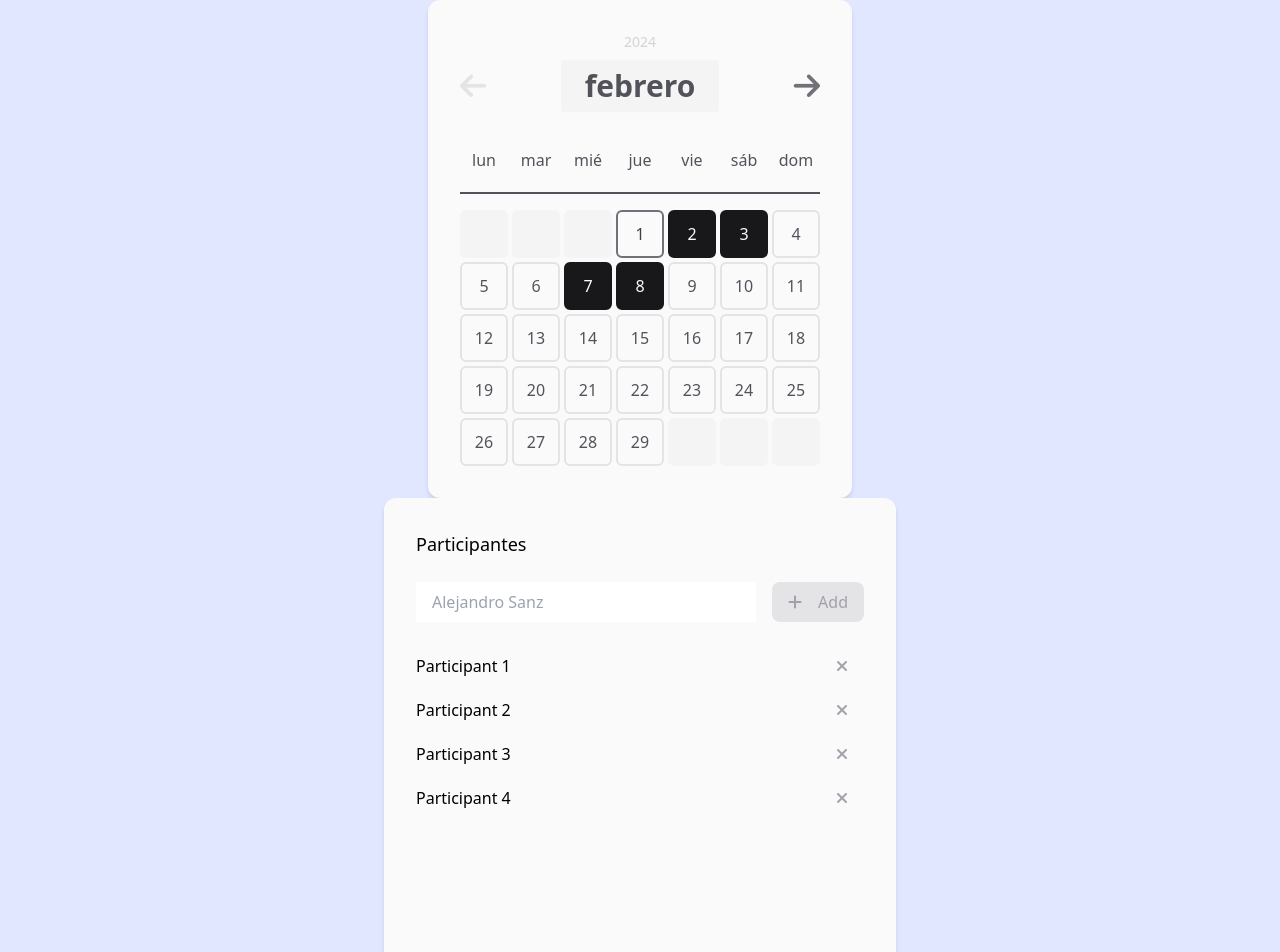
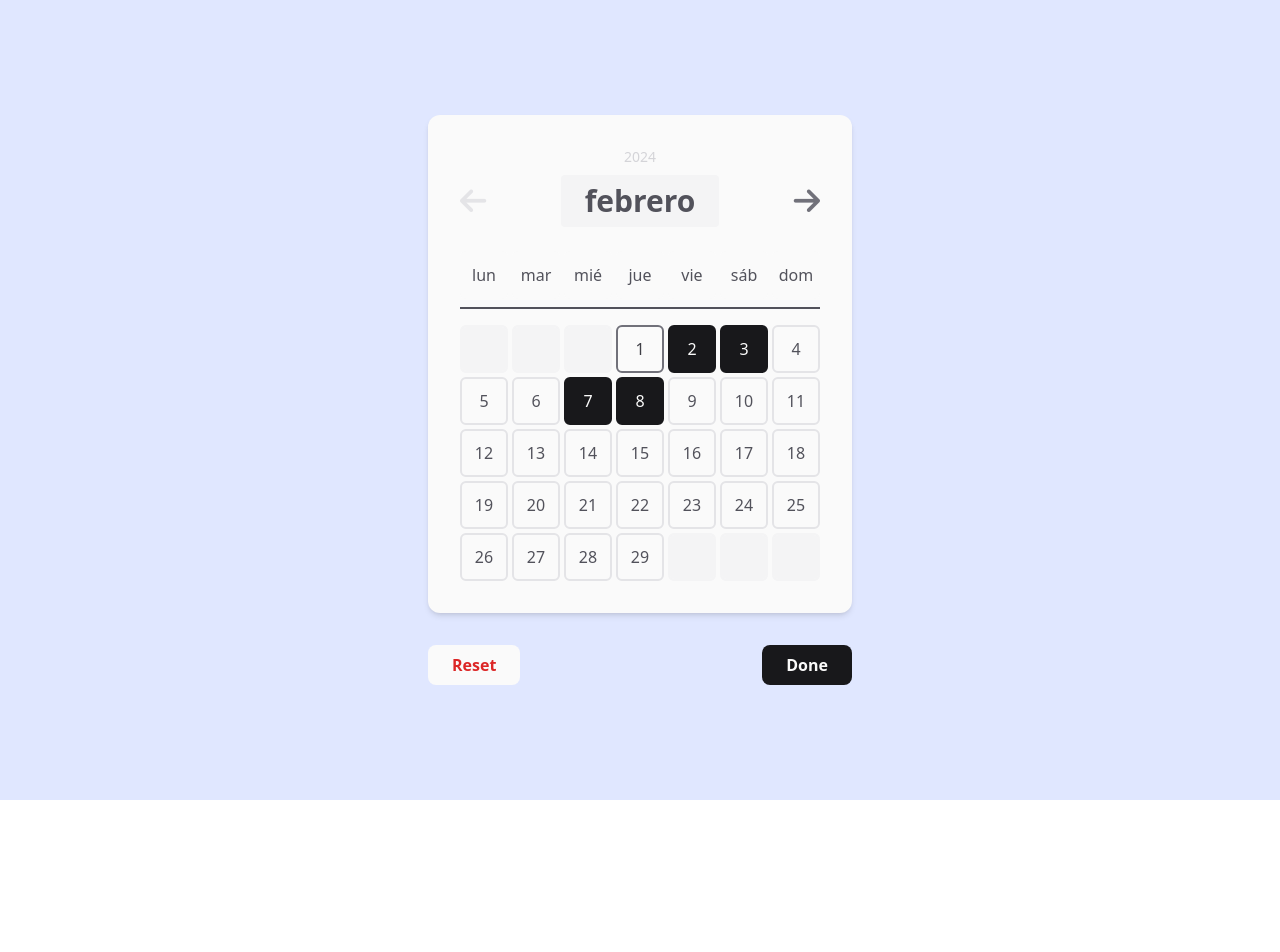
Before and after one commit to MMadlos/cronos-app, a React (Vite) app: page / in a window 1280 px wide. Shown: the top 952 px of the page. After the commit the page ends 800 px from the top, so only its background shows below. Built offline with nearby package versions, Linux system fonts and the light colour scheme.

Commit message:
Add stages and buttons

```diff
--- a/src/App.jsx
+++ b/src/App.jsx
@@ -15,10 +15,7 @@ const initiCalendarData = {
 	monthIndex: currentMonthIndex,
 }
 
-const initParticipants = []
-for (let person of mockParticipants) {
-	initParticipants.push(person.name)
-}
+const stages = ["calendar", "list", "table"]
 
 function App() {
 	const [calendarData, setCalendarData] = useState(initiCalendarData)
@@ -26,6 +23,8 @@ function App() {
 
 	const [participants, setParticipants] = useState(mockParticipants)
 	const [inputValue, setInputValue] = useState("")
+
+	const [stage, setStage] = useState(stages[0])
 
 	function handleMonthArrows(e) {
 		const newMonthIndexEl = e.target.closest("[data-index]").dataset.index
@@ -144,6 +143,8 @@ function App() {
 
 	return (
 		<main className="flex min-h-screen flex-col items-center justify-center bg-indigo-100">
+			{stage === stages[0] && (
+				<div>
 					<Calendar
 						calendarData={calendarData}
 						selectedDays={selectedDays}
@@ -151,6 +152,24 @@ function App() {
 						onClickDate={handleSelectDays}
 						onClickWeekday={handleSelectWeek}
 					/>
+					<div className="mt-8 flex w-full flex-row justify-between">
+						<button
+							className="rounded-lg bg-zinc-50 px-6 py-2 font-semibold text-red-600 hover:opacity-50"
+							onClick={() => setSelectedDays([])}
+						>
+							Reset
+						</button>
+						<button
+							className="rounded-lg bg-zinc-900 px-6 py-2 font-semibold text-zinc-50 hover:opacity-50"
+							onClick={() => setStage(stages[1])}
+						>
+							Done
+						</button>
+					</div>
+				</div>
+			)}
+
+			{stage === stages[1] && (
 				<UserList
 					participants={participants}
 					inputValue={inputValue}
@@ -159,8 +178,14 @@ function App() {
 					onClickAdd={handleAddParticipants}
 					onClickRemove={handleClickRemove}
 				/>
+			)}
 
-			<Table participants={participants} selectedDates={selectedDays} />
+			{stage === stages[2] && (
+				<Table
+					participants={participants}
+					selectedDates={selectedDays}
+				/>
+			)}
 		</main>
 	)
 }
```
Lines whose indentation alone changed are shown as unchanged.
